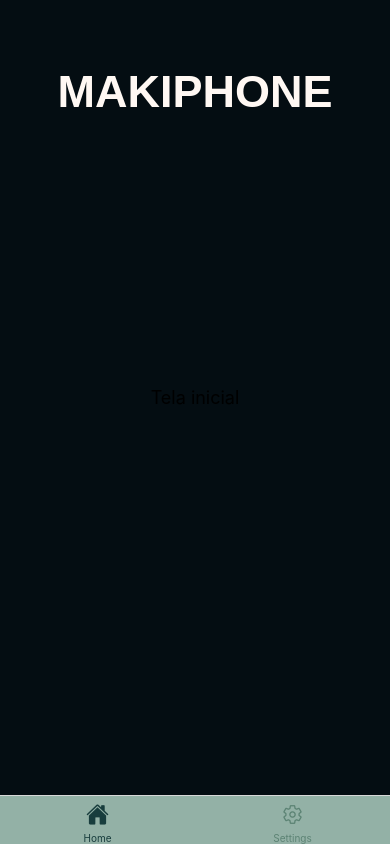
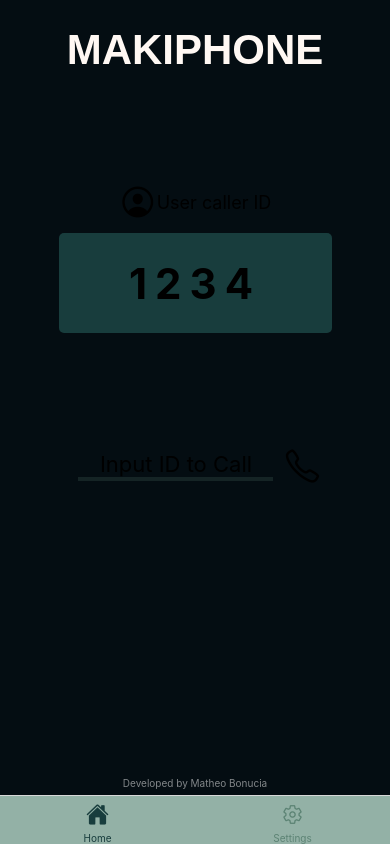
Before and after one commit to tanakagl/Makiphone, a React Native app: screen /Home in a window 390 px wide. Built offline with nearby package versions, Linux system fonts and the light colour scheme.

Commit message:
inserido os features da home page, faltando detalhes de design

```diff
--- a/App.js
+++ b/App.js
@@ -40,6 +40,7 @@ const TabNavigator = () => {
         tabBarActiveTintColor: '#183D3D',
         tabBarInactiveTintColor: '#5C8374',
         tabBarStyle: {backgroundColor: '#93B1A6'},
+        tabBarHideOnKeyboard: true,
       })}>
       <Tab.Screen name="Home" component={Home} options={{headerShown: false}} />
       <Tab.Screen
--- a/assets/components/LabelInput/labelInput.js
+++ b/assets/components/LabelInput/labelInput.js
@@ -23,7 +23,7 @@ const LabelInput = ({
         style={[
           styles.input,
           {borderBottomWidth: isFocused ? 3 : 0},
-          {borderColor: isFocused ? '#5A54CE' : 'transparent'},
+          {borderColor: isFocused ? 'rgb(147, 177, 166)' : 'transparent'},
         ]}
         value={value}
         onChangeText={onChangeText}
--- a/assets/components/LabelInput/styles.js
+++ b/assets/components/LabelInput/styles.js
@@ -3,13 +3,13 @@ const styles = StyleSheet.create({
   label: {
     fontSize: 13,
     marginLeft: 4,
-    marginBottom: 1,
+    marginBottom: 2,
     fontWeight: 'bold',
     letterSpacing: 1,
     color: 'rgba(255,255,255,1)',
   },
   input: {
-    backgroundColor: 'rgba(8,20,55,0.6)',
+    backgroundColor: '#183D3D',
     borderRadius: 4,
     paddingHorizontal: 10,
     color: 'rgba(255,255,255,0.8)',
--- a/assets/screens/config.js
+++ b/assets/screens/config.js
@@ -2,6 +2,8 @@ import {View, SafeAreaView, Text} from 'react-native';
 import LabelInput from '../components/LabelInput/labelInput';
 import styles from '../../styles/config';
 import {SafeAreaProvider} from 'react-native-safe-area-context';
+import {TouchableOpacity} from 'react-native-gesture-handler';
+import Icon from 'react-native-vector-icons/Ionicons';
 
 const Configuracoes = () => {
   return (
@@ -58,6 +60,14 @@ const Configuracoes = () => {
           secureTextEntry={false}
           keyboardType={'default'}
         />
+        <View style={styles.containerButton}>
+          <TouchableOpacity
+            onPress={console.log('connect-me')}
+            style={styles.button}>
+            <Text>Connect</Text>
+            <Icon name="log-in-outline" size={32} />
+          </TouchableOpacity>
+        </View>
       </SafeAreaView>
     </SafeAreaProvider>
   );
--- a/assets/screens/home.js
+++ b/assets/screens/home.js
@@ -1,14 +1,43 @@
-import {SafeAreaView, View, Text} from 'react-native';
+import {
+  SafeAreaView,
+  View,
+  Text,
+  TextInput,
+  TouchableOpacity,
+} from 'react-native';
+import Icon from 'react-native-vector-icons/Ionicons';
 import styles from '../../styles/home';
 
 const Home = () => {
   return (
     <SafeAreaView style={styles.container}>
-      <View style={styles.body}>
-        <View style={styles.header}>
-          <Text style={styles.headerText}>MAKIPHONE</Text>
+      <View style={styles.header}>
+        <Text style={styles.headerText}>MAKIPHONE</Text>
+      </View>
+      <View style={styles.bodyUser}>
+        <View style={styles.userInterface}>
+          <Icon name={'person-circle-outline'} size={38} />
+          <Text style={styles.userInterfaceText}>User caller ID</Text>
         </View>
-        <Text style={styles.bodyText}>Tela inicial</Text>
+        <View style={styles.boxCaller}>
+          <Text style={styles.boxCallerText}>1234</Text>
+        </View>
+      </View>
+      <View style={styles.bodyCall}>
+        <View style={styles.boxInput}>
+          <TextInput
+            style={styles.input}
+            keyboardType="number-pad"
+            placeholder="Input ID to Call"
+          />
+          <TouchableOpacity onPress={console.log('call')}>
+            <Icon name="call-outline" size={38} />
+          </TouchableOpacity>
+        </View>
+      </View>
+      {/* Footer */}
+      <View>
+        <Text style={styles.footerText}>Developed by Matheo Bonucia</Text>
       </View>
     </SafeAreaView>
   );
--- a/styles/config.js
+++ b/styles/config.js
@@ -38,6 +38,22 @@ const styles = StyleSheet.create({
     letterSpacing: 1,
     marginTop: 10,
   },
+  button: {
+    display: 'flex',
+    flexDirection: 'row',
+    justifyContent: 'center',
+    alignItems: 'center',
+    borderWidth: 2,
+    borderColor: 'rgb(92, 131, 116)',
+    width: 180,
+    borderRadius: 5,
+  },
+  containerButton: {
+    width: '100%',
+    justifyContent: 'center',
+    alignItems: 'center',
+    marginTop: 8,
+  },
 });
 
 export default styles;
--- a/styles/home.js
+++ b/styles/home.js
@@ -4,32 +4,72 @@ const styles = StyleSheet.create({
   container: {
     flex: 1,
     backgroundColor: '#040D12',
+    flexDirection: 'column',
   },
   header: {
     padding: 16,
-    position: 'absolute',
-    top: 50,
+    marginVertical: 10,
     width: '100%',
   },
   headerText: {
     color: '#FFF8F3',
-    fontSize: 45,
+    fontSize: 42,
     fontWeight: 'bold',
     textAlign: 'center',
     fontFamily: 'sans-serif',
   },
-  body: {
+  bodyUser: {
     flex: 1,
+    marginBottom: 20,
     justifyContent: 'center',
     alignItems: 'center',
   },
-  bodyText: {
+  footerText: {
+    color: 'rgba(255,255,255,0.5)',
+    fontSize: 10,
+    marginVertical: 6,
+    textAlign: 'center',
+  },
+  userInterface: {
+    width: '100%',
+    justifyContent: 'center',
+    alignItems: 'center',
+    flexDirection: 'row',
+  },
+  userInterfaceText: {
     fontSize: 18,
   },
-  footerText: {
-    color: '#fff',
-    fontSize: 16,
+  boxCaller: {
+    marginVertical: 10,
+    backgroundColor: 'rgb(24, 61, 61)',
+    width: '70%',
+    height: 100,
+    justifyContent: 'center',
+    alignItems: 'center',
+    borderRadius: 5,
+  },
+  boxCallerText: {
+    fontSize: 42,
+    letterSpacing: 8,
+    fontWeight: 'bold',
+  },
+  bodyCall: {
+    width: '100%',
+    flex: 1,
+  },
+  boxInput: {
+    flexDirection: 'row',
+    justifyContent: 'center',
+    alignItems: 'center',
+  },
+  input: {
+    width: '50%',
+    fontSize: 22,
+    justifyContent: 'center',
     textAlign: 'center',
+    marginHorizontal: 10,
+    borderBottomWidth: 4,
+    borderBottomColor: 'rgba(92, 131, 116, 0.2)',
   },
 });
 
```
